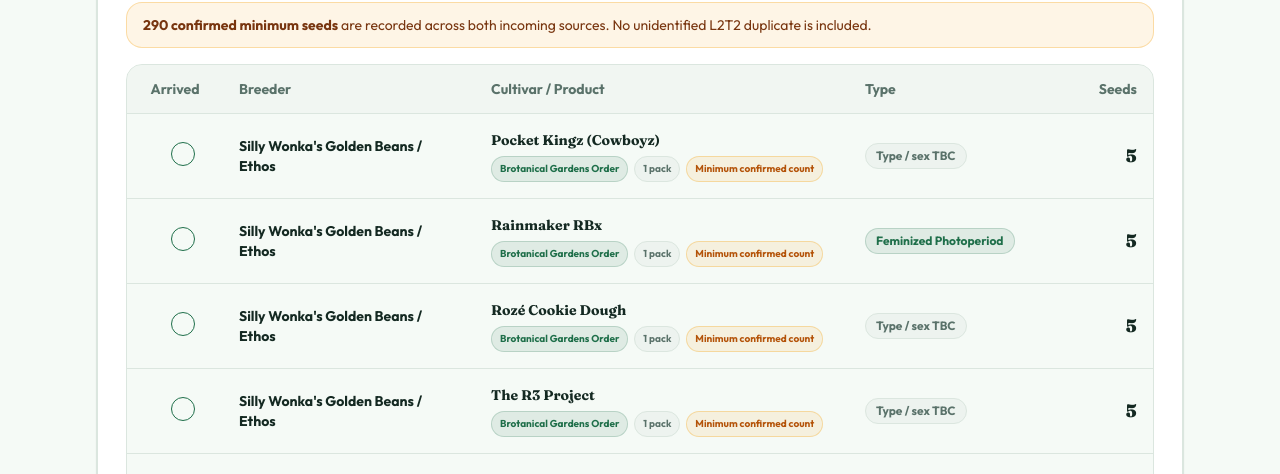
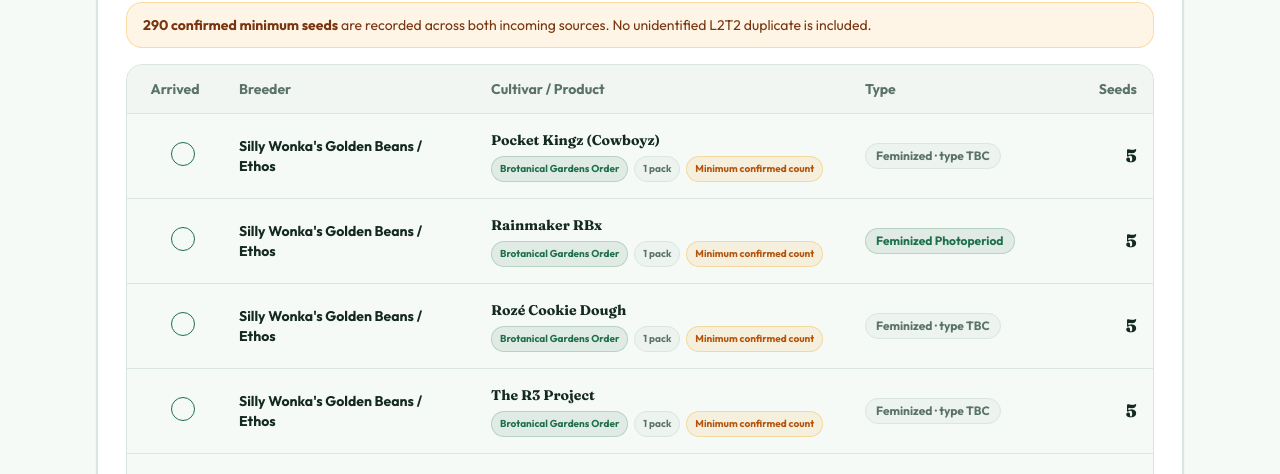
Before and after one commit to cookedagain/cross-lab, a React (Vite) app: page / in a window 1280 px wide. Shown: the part 2239-2713 px from the top of the page. Built offline with nearby package versions, Linux system fonts and the light colour scheme.

Commit message:
[dyad] Mark Silly Wonka packs feminized

```diff
--- a/src/components/IncomingDrops.tsx
+++ b/src/components/IncomingDrops.tsx
@@ -207,7 +207,7 @@ const IncomingDrops = () => {
                       <TableCell>
                         {drop.type === "Unknown from cart" ? (
                           <span className="inline-flex rounded-full border border-border bg-muted px-2.5 py-1 text-xs font-black text-muted-foreground">
-                            Type / sex TBC
+                            {drop.sex === "Feminized" ? "Feminized · type TBC" : "Type / sex TBC"}
                           </span>
                         ) : (
                           <span className="inline-flex rounded-full border border-primary/20 bg-primary/10 px-2.5 py-1 text-xs font-black text-primary">
--- a/src/data/incomingDrops.ts
+++ b/src/data/incomingDrops.ts
@@ -50,7 +50,7 @@ export const INCOMING_DROPS: IncomingDrop[] = [
     breeder: "Silly Wonka's Golden Beans / Ethos",
     cultivar: "Pocket Kingz (Cowboyz)",
     type: "Unknown from cart",
-    sex: "Unknown from cart",
+    sex: "Feminized",
     count: 5,
     quantityPacks: 1,
     note: "Minimum confirmed count",
@@ -68,7 +68,7 @@ export const INCOMING_DROPS: IncomingDrop[] = [
     breeder: "Silly Wonka's Golden Beans / Ethos",
     cultivar: "Rozé Cookie Dough",
     type: "Unknown from cart",
-    sex: "Unknown from cart",
+    sex: "Feminized",
     count: 5,
     quantityPacks: 1,
     note: "Minimum confirmed count",
@@ -77,7 +77,7 @@ export const INCOMING_DROPS: IncomingDrop[] = [
     breeder: "Silly Wonka's Golden Beans / Ethos",
     cultivar: "The R3 Project",
     type: "Unknown from cart",
-    sex: "Unknown from cart",
+    sex: "Feminized",
     count: 5,
     quantityPacks: 1,
     note: "Minimum confirmed count",
```
